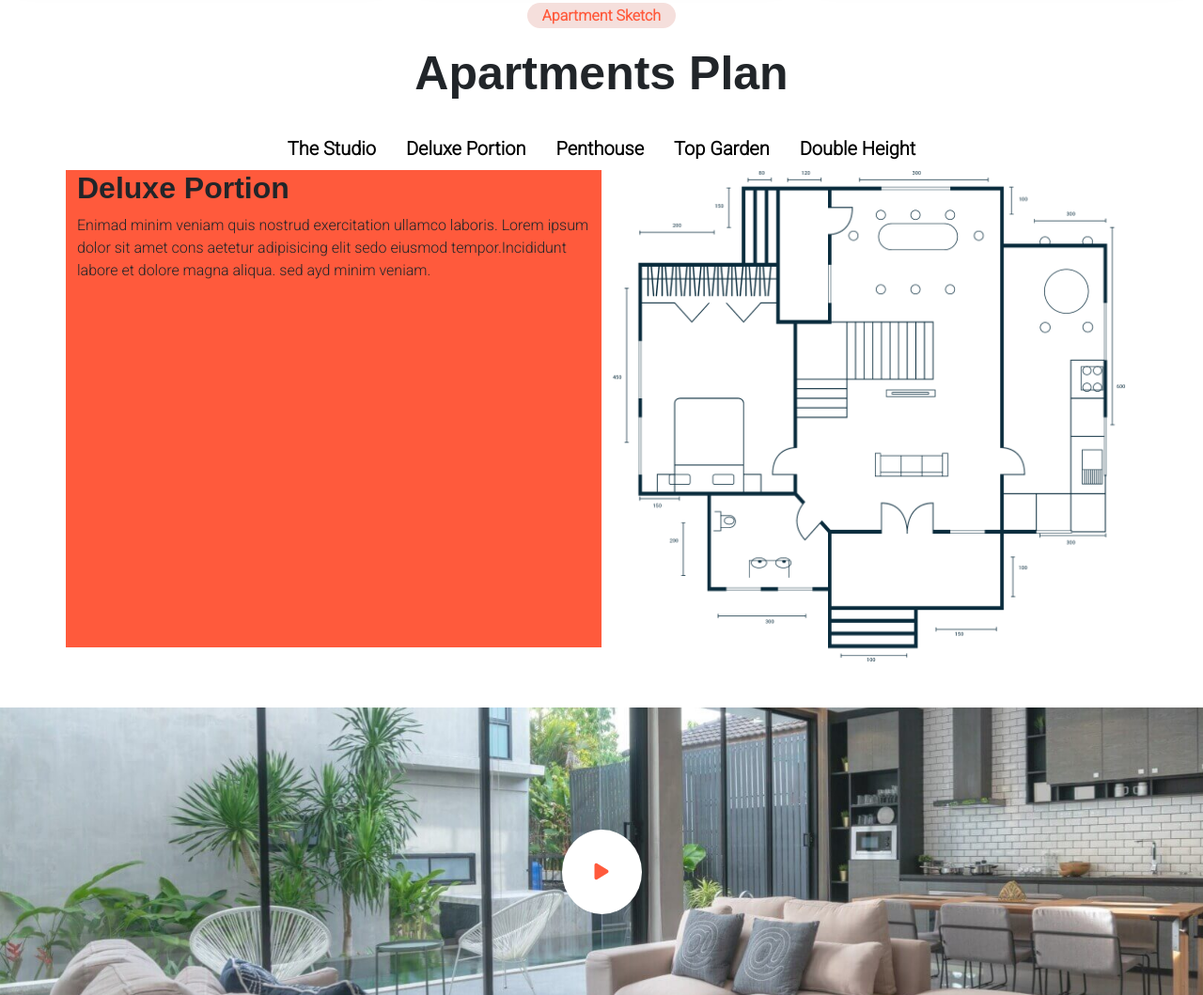
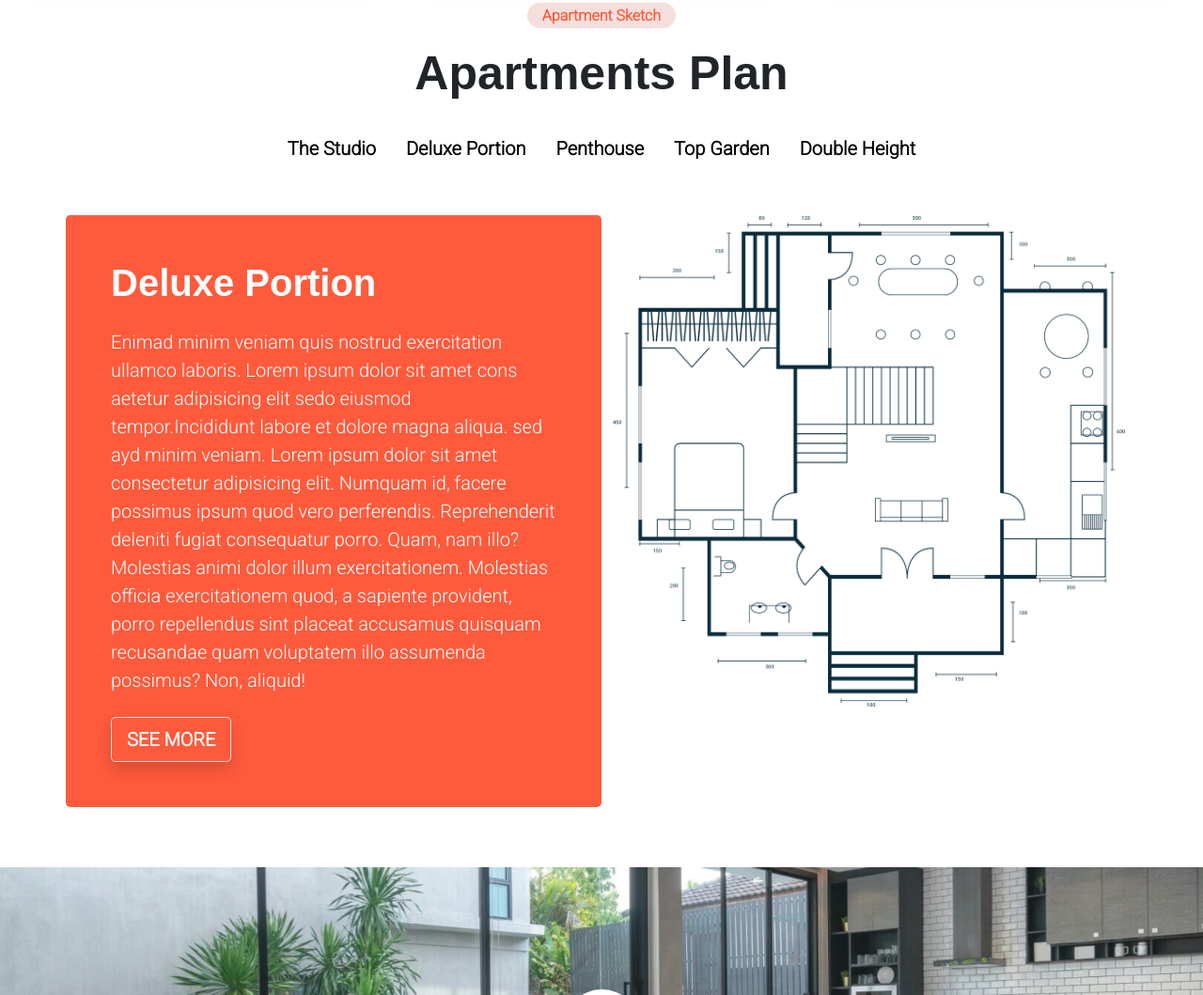
Before and after one commit to exploreTanvir/Quarter_Project, a plain HTML site: page index.html in a window 1280 px wide. Shown: the part 4020-5079 px from the top of the page at 94% size. Drawn offline with Linux system fonts and the light colour scheme; files whose address does not match are found by name.

Commit message:
Quarter_Project

```diff
--- a/css/style.css
+++ b/css/style.css
@@ -165,3 +165,13 @@ a {
   color: #ff5a3c;
   font-weight: bold;
 }
+/* .more {
+  background: rgb(55, 230, 233);
+  color: #ff5a3c;
+  font-weight: bold;
+} */
+.more:hover {
+  background: rgb(255, 255, 255);
+  color: #ff5a3c;
+  font-weight: bold;
+}
--- a/index.html
+++ b/index.html
@@ -1386,7 +1386,7 @@
             >
               Apartments Plan
             </h1>
-            <ul class="fs-5 justify-content-center nav">
+            <ul class="fs-5 justify-content-center nav mb-5">
               <li class="nav-item">
                 <a
                   class="active fw-bold nav-link text-black wow fadeInLeft"
@@ -1423,16 +1423,40 @@
           </div>
         </div>
         <div class="row">
-          <div class="col-lg-6 mb-3 wow fadeInLeft" style="background: #ff5a3c">
-            <h2 style="font-family: 'Poppins', sans-serif" class="fw-bold">
-              Deluxe Portion
-            </h2>
-            <p>
-              Enimad minim veniam quis nostrud exercitation ullamco laboris.
-              Lorem ipsum dolor sit amet cons aetetur adipisicing elit sedo
-              eiusmod tempor.Incididunt labore et dolore magna aliqua. sed ayd
-              minim veniam.
-            </p>
+          <div
+            class="col-lg-6 mb-3 wow fadeInLeft d-flex align-items-center rounded-3 p-5"
+            style="
+              background: rgb(255, 90, 60);
+              visibility: visible;
+              animation-name: fadeInLeft;
+            "
+          >
+            <div class="new">
+              <h2
+                style="font-family: 'Poppins', sans-serif"
+                class="fs-1 fw-bold text-white"
+              >
+                Deluxe Portion
+              </h2>
+              <p class="fs-5 text-white my-4">
+                Enimad minim veniam quis nostrud exercitation ullamco laboris.
+                Lorem ipsum dolor sit amet cons aetetur adipisicing elit sedo
+                eiusmod tempor.Incididunt labore et dolore magna aliqua. sed ayd
+                minim veniam. Lorem ipsum dolor sit amet consectetur adipisicing
+                elit. Numquam id, facere possimus ipsum quod vero perferendis.
+                Reprehenderit deleniti fugiat consequatur porro. Quam, nam illo?
+                Molestias animi dolor illum exercitationem. Molestias officia
+                exercitationem quod, a sapiente provident, porro repellendus
+                sint placeat accusamus quisquam recusandae quam voluptatem illo
+                assumenda possimus? Non, aliquid!
+              </p>
+              <a
+                href="#"
+                class="border btn fadeInRight fs-5 fw-bold more px-3 py-2 rounded-3 shadow text-white wow"
+                style="visibility: visible; animation-name: fadeInRight"
+                >SEE MORE</a
+              >
+            </div>
           </div>
           <div class="col-lg-6 wow fadeInRight">
             <img src="./img/10.png" alt="" />
```
